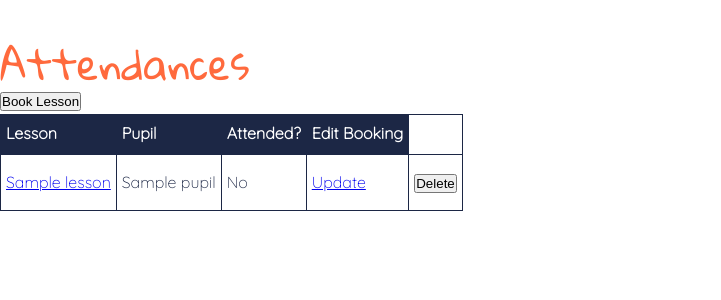
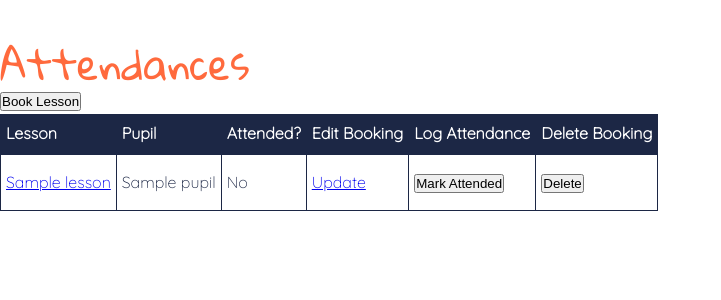
Before and after one commit to heathercking/CodeClan_Project1__Planaband, a Flask app: page /attendances in a window 1280 px wide. Shown: the part 100-400 px from the top of the page, without its empty margins (0-721 px from the left). Run offline with Flask 2, Linux system fonts and the light colour scheme; a database or web service that is not in the repository returns one stand-in record (values such as "Sample title"); some libraries are stand-ins or nearby versions.

Commit message:
adds mark-attended button to each attendance on attendances page
can now single click to update attendance to true. needs to be moved to lessons page, and the button needs to disappear once attendance is logged

```diff
--- a/controllers/attendance_controller.py
+++ b/controllers/attendance_controller.py
@@ -62,3 +62,11 @@ def update_attendances(id):
 def delete_attendance(id):
     attendance_repository.delete(id)
     return redirect('/attendances')
+
+#UPDATE - POST - MARK ATTENDED 'attendances/<id>/attended'
+@attendances_blueprint.route("/attendances/<id>/attended", methods=['POST'])
+def mark_attended(id):
+    attendance = attendance_repository.select(id)
+    attendance.mark_attended()
+    attendance_repository.update(attendance)
+    return redirect('/attendances')
--- a/templates/attendances/index.html
+++ b/templates/attendances/index.html
@@ -13,6 +13,8 @@
         <th>Pupil</th>
         <th>Attended?</th>
         <th>Edit Booking</th>
+        <th>Log Attendance</th>
+        <th>Delete Booking</th>
     </tr>
 
     {% for attendance in all_attendances %}
@@ -26,6 +28,11 @@
             </td>
             <td><a href="/attendances/{{ attendance.id }}/edit">Update</a></td>
             <td>
+                <form action="/attendances/{{ attendance.id }}/attended" method="POST">
+                    <button>Mark Attended</button>
+                </form>
+            </td>
+            <td>
                 <form action="/attendances/{{ attendance.id }}/delete" method="POST">
                     <button>Delete</button>
                 </form>
```
